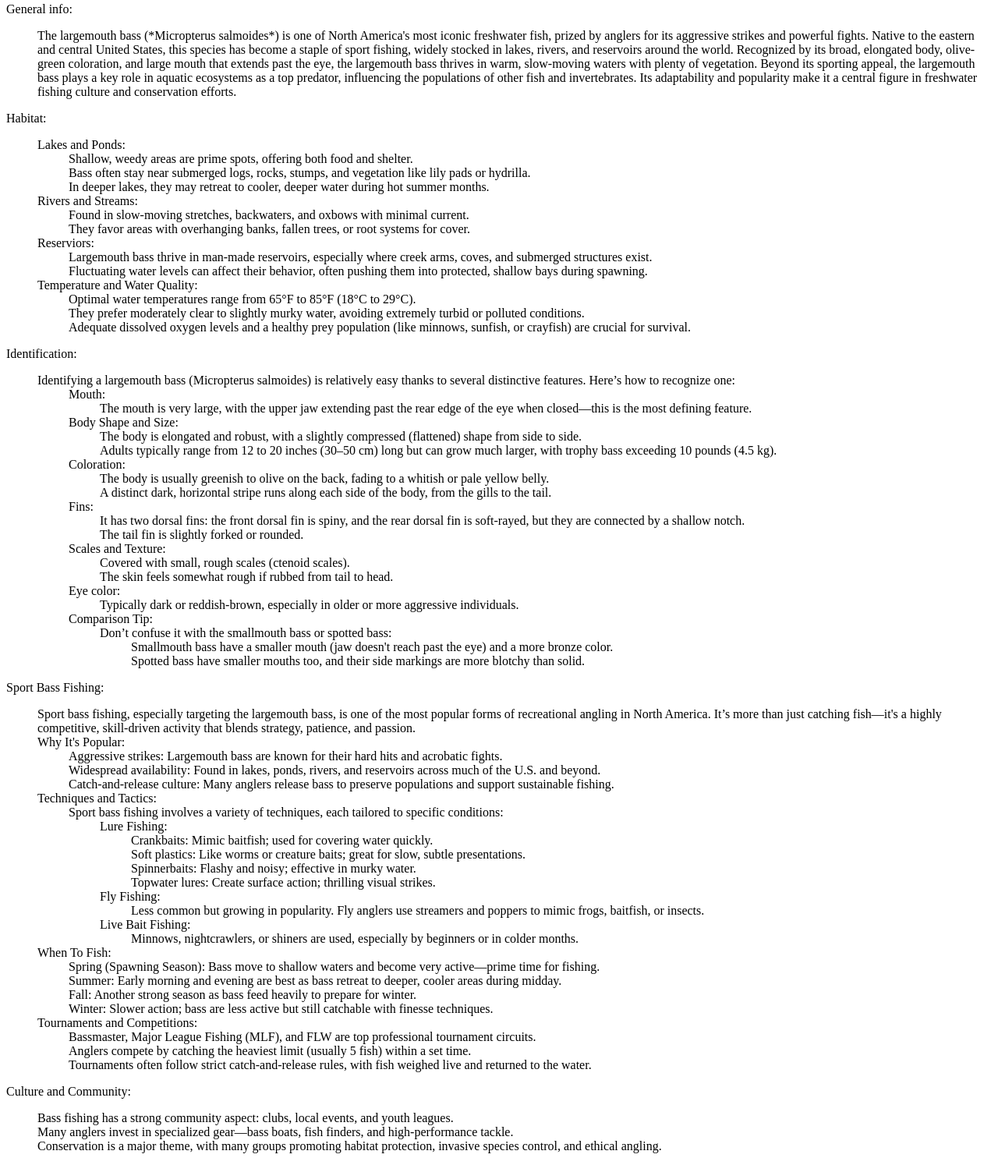
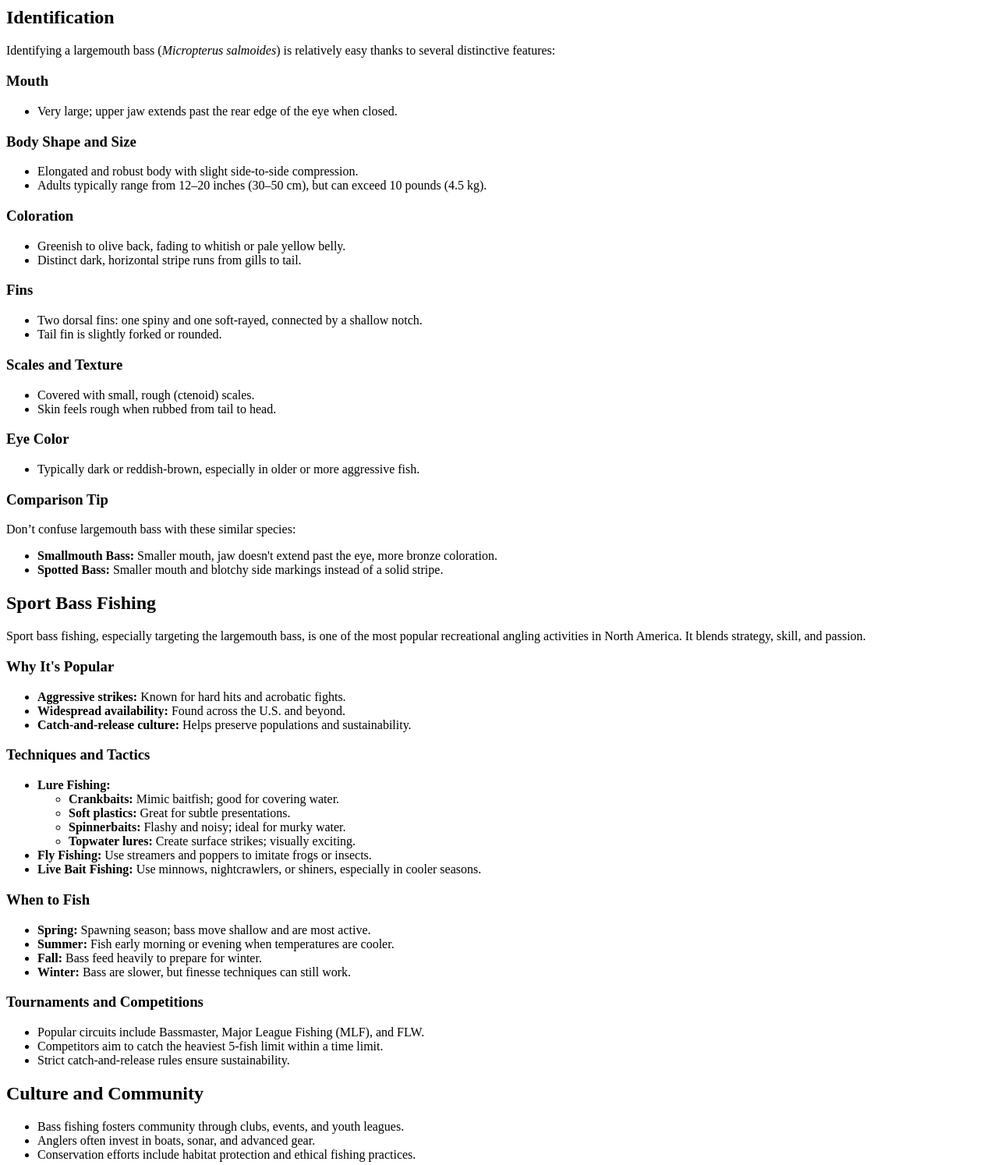
Before and after one commit to grd5217/testsite.github.io, a plain HTML site: page index.html in a window 1280 px wide. Shown: the part 729-2223 px from the top of the page at 78% size. Drawn offline with Linux system fonts and the light colour scheme.

Commit message:
Update index.html
gpt generation

```diff
--- a/index.html
+++ b/index.html
@@ -1,184 +1,160 @@
-<!doctype html>
-<html>
+<!DOCTYPE html>
+<html lang="en">
 <head>
-<meta charset="utf-8">
-<title>dreamweaver_test1</title>
+  <meta charset="UTF-8">
+  <title>Largemouth Bass</title>
 </head>
+<body>
 
-<body>
   <header>
-  <p>Largemouth Bass</p>
+    <h1>Largemouth Bass</h1>
   </header>
-<img src="file:///E|/website test/bass.jpg" width="474" height="678" alt=""/>
+
+  <figure>
+    <img src="images/bass.jpg" alt="Largemouth Bass" width="474" height="678">
+    <!-- Replace with correct relative image path -->
+  </figure>
+
   <main>
-	<header>General info:</header>
+
+    <!-- General Info -->
+    <section>
+      <h2>General Info</h2>
+      <p>The largemouth bass (<em>Micropterus salmoides</em>) is one of North America's most iconic freshwater fish, prized by anglers for its aggressive strikes and powerful fights. Native to the eastern and central United States, this species has become a staple of sport fishing, widely stocked in lakes, rivers, and reservoirs around the world.</p>
+      <p>Recognized by its broad, elongated body, olive-green coloration, and large mouth that extends past the eye, the largemouth bass thrives in warm, slow-moving waters with plenty of vegetation. Beyond its sporting appeal, the largemouth bass plays a key role in aquatic ecosystems as a top predator, influencing the populations of other fish and invertebrates.</p>
+    </section>
+
+    <!-- Habitat -->
+    <section>
+      <h2>Habitat</h2>
+
+      <h3>Lakes and Ponds</h3>
       <ul>
-		<section>The largemouth bass (*Micropterus salmoides*) is one of North America's most iconic freshwater fish, prized by anglers for its aggressive strikes and powerful fights. Native to the eastern and central United States, this species has become a staple of sport fishing, widely stocked in lakes, rivers, and reservoirs around the world. Recognized by its broad, elongated body, olive-green coloration, and large mouth that extends past the eye, the largemouth bass thrives in warm, slow-moving waters with plenty of vegetation. Beyond its sporting appeal, the largemouth bass plays a key role in aquatic ecosystems as a top predator, influencing the populations of other fish and invertebrates. Its adaptability and popularity make it a central figure in freshwater fishing culture and conservation efforts.</section>
+        <li>Shallow, weedy areas are prime spots, offering both food and shelter.</li>
+        <li>Bass often stay near submerged logs, rocks, stumps, and vegetation like lily pads or hydrilla.</li>
+        <li>In deeper lakes, they may retreat to cooler, deeper water during hot summer months.</li>
       </ul>
 
-
-	<header>Habitat:</header>
+      <h3>Rivers and Streams</h3>
       <ul>
-		<header>Lakes and Ponds:</header>
-		<ul>
-			<section>Shallow, weedy areas are prime spots, offering both food and shelter.</section>
-
-			<section>Bass often stay near submerged logs, rocks, stumps, and vegetation like lily pads or hydrilla.</section>
-
-			<section>In deeper lakes, they may retreat to cooler, deeper water during hot summer months.</section>
+        <li>Found in slow-moving stretches, backwaters, and oxbows with minimal current.</li>
+        <li>Favor areas with overhanging banks, fallen trees, or root systems for cover.</li>
       </ul>
 
-		<header>Rivers and Streams:</header>
+      <h3>Reservoirs</h3>
       <ul>
-			<section>Found in slow-moving stretches, backwaters, and oxbows with minimal current.</section>
-
-			<section>They favor areas with overhanging banks, fallen trees, or root systems for cover.</section>
+        <li>Thrive in man-made reservoirs, especially where creek arms, coves, and submerged structures exist.</li>
+        <li>Fluctuating water levels affect behavior, often pushing them into protected, shallow bays during spawning.</li>
       </ul>
 
-		<header>Reserviors:</header>
+      <h3>Temperature and Water Quality</h3>
       <ul>
-			<section>Largemouth bass thrive in man-made reservoirs, especially where creek arms, coves, and submerged structures exist.</section>
+        <li>Optimal temperatures: 65°F to 85°F (18°C to 29°C).</li>
+        <li>Prefer moderately clear to slightly murky water; avoid extremely turbid or polluted environments.</li>
+        <li>Require adequate dissolved oxygen levels and a healthy prey population.</li>
+      </ul>
+    </section>
 
-			<section>Fluctuating water levels can affect their behavior, often pushing them into protected, shallow bays during spawning.</section>
+    <!-- Identification -->
+    <section>
+      <h2>Identification</h2>
+      <p>Identifying a largemouth bass (<em>Micropterus salmoides</em>) is relatively easy thanks to several distinctive features:</p>
+
+      <h3>Mouth</h3>
+      <ul>
+        <li>Very large; upper jaw extends past the rear edge of the eye when closed.</li>
       </ul>
 
-		<header>Temperature and Water Quality:</header>
+      <h3>Body Shape and Size</h3>
       <ul>
-			<section>Optimal water temperatures range from 65°F to 85°F (18°C to 29°C).</section>
-
-			<section>They prefer moderately clear to slightly murky water, avoiding extremely turbid or polluted conditions.</section>
-
-			<section>Adequate dissolved oxygen levels and a healthy prey population (like minnows, sunfish, or crayfish) are crucial for survival.</section>
-		</ul>
+        <li>Elongated and robust body with slight side-to-side compression.</li>
+        <li>Adults typically range from 12–20 inches (30–50 cm), but can exceed 10 pounds (4.5 kg).</li>
       </ul>
 
-
-	<header>Identification:</header>
+      <h3>Coloration</h3>
       <ul>
-		<section>Identifying a largemouth bass (Micropterus salmoides) is relatively easy thanks to several distinctive features. Here’s how to recognize one:</section>
-
-		<ul>
-			<header>Mouth:</header>
-			<ul>
-				<section>The mouth is very large, with the upper jaw extending past the rear edge of the eye when closed—this is the most defining feature.</section>
+        <li>Greenish to olive back, fading to whitish or pale yellow belly.</li>
+        <li>Distinct dark, horizontal stripe runs from gills to tail.</li>
       </ul>
 
-			<header>Body Shape and Size:</header>
+      <h3>Fins</h3>
       <ul>
-				<section>The body is elongated and robust, with a slightly compressed (flattened) shape from side to side.</section>
-
-				<section>Adults typically range from 12 to 20 inches (30–50 cm) long but can grow much larger, with trophy bass exceeding 10 pounds (4.5 kg).</section>
+        <li>Two dorsal fins: one spiny and one soft-rayed, connected by a shallow notch.</li>
+        <li>Tail fin is slightly forked or rounded.</li>
       </ul>
 
-			<header>Coloration:</header>
+      <h3>Scales and Texture</h3>
       <ul>
-				<section>The body is usually greenish to olive on the back, fading to a whitish or pale yellow belly.</section>
-
-				<section>A distinct dark, horizontal stripe runs along each side of the body, from the gills to the tail.</section>
+        <li>Covered with small, rough (ctenoid) scales.</li>
+        <li>Skin feels rough when rubbed from tail to head.</li>
       </ul>
 
-			<header>Fins:</header>
+      <h3>Eye Color</h3>
       <ul>
-				<section>It has two dorsal fins: the front dorsal fin is spiny, and the rear dorsal fin is soft-rayed, but they are connected by a shallow notch.</section>
-
-				<section>The tail fin is slightly forked or rounded.</section>
+        <li>Typically dark or reddish-brown, especially in older or more aggressive fish.</li>
       </ul>
 
-			<header>Scales and Texture:</header>
+      <h3>Comparison Tip</h3>
+      <p>Don’t confuse largemouth bass with these similar species:</p>
       <ul>
-				<section>Covered with small, rough scales (ctenoid scales).</section>
+        <li><strong>Smallmouth Bass:</strong> Smaller mouth, jaw doesn't extend past the eye, more bronze coloration.</li>
+        <li><strong>Spotted Bass:</strong> Smaller mouth and blotchy side markings instead of a solid stripe.</li>
+      </ul>
+    </section>
 
-				<section>The skin feels somewhat rough if rubbed from tail to head.</section>
+    <!-- Sport Fishing -->
+    <section>
+      <h2>Sport Bass Fishing</h2>
+      <p>Sport bass fishing, especially targeting the largemouth bass, is one of the most popular recreational angling activities in North America. It blends strategy, skill, and passion.</p>
+
+      <h3>Why It's Popular</h3>
+      <ul>
+        <li><strong>Aggressive strikes:</strong> Known for hard hits and acrobatic fights.</li>
+        <li><strong>Widespread availability:</strong> Found across the U.S. and beyond.</li>
+        <li><strong>Catch-and-release culture:</strong> Helps preserve populations and sustainability.</li>
       </ul>
 
-			<header>Eye color:</header>
+      <h3>Techniques and Tactics</h3>
       <ul>
-				<section>Typically dark or reddish-brown, especially in older or more aggressive individuals.</section>
+        <li><strong>Lure Fishing:</strong>
+          <ul>
+            <li><strong>Crankbaits:</strong> Mimic baitfish; good for covering water.</li>
+            <li><strong>Soft plastics:</strong> Great for subtle presentations.</li>
+            <li><strong>Spinnerbaits:</strong> Flashy and noisy; ideal for murky water.</li>
+            <li><strong>Topwater lures:</strong> Create surface strikes; visually exciting.</li>
+          </ul>
+        </li>
+        <li><strong>Fly Fishing:</strong> Use streamers and poppers to imitate frogs or insects.</li>
+        <li><strong>Live Bait Fishing:</strong> Use minnows, nightcrawlers, or shiners, especially in cooler seasons.</li>
       </ul>
 
-			<header>Comparison Tip:</header>
+      <h3>When to Fish</h3>
       <ul>
-				<header>Don’t confuse it with the smallmouth bass or spotted bass:</header>
-				<ul>
-					<section>Smallmouth bass have a smaller mouth (jaw doesn't reach past the eye) and a more bronze color.</section>
-
-					<section>Spotted bass have smaller mouths too, and their side markings are more blotchy than solid.</section>
-				</ul>
-			</ul>
-		</ul>
+        <li><strong>Spring:</strong> Spawning season; bass move shallow and are most active.</li>
+        <li><strong>Summer:</strong> Fish early morning or evening when temperatures are cooler.</li>
+        <li><strong>Fall:</strong> Bass feed heavily to prepare for winter.</li>
+        <li><strong>Winter:</strong> Bass are slower, but finesse techniques can still work.</li>
       </ul>
 
+      <h3>Tournaments and Competitions</h3>
+      <ul>
+        <li>Popular circuits include Bassmaster, Major League Fishing (MLF), and FLW.</li>
+        <li>Competitors aim to catch the heaviest 5-fish limit within a time limit.</li>
+        <li>Strict catch-and-release rules ensure sustainability.</li>
+      </ul>
+    </section>
 
-	<header>Sport Bass Fishing:</header>
+    <!-- Culture and Community -->
+    <section>
+      <h2>Culture and Community</h2>
       <ul>
-		<section>Sport bass fishing, especially targeting the 	largemouth bass, is one of the most popular forms of recreational angling in North America. It’s more than just catching fish—it's a highly competitive, skill-driven activity that blends strategy, patience, and passion.</section>
+        <li>Bass fishing fosters community through clubs, events, and youth leagues.</li>
+        <li>Anglers often invest in boats, sonar, and advanced gear.</li>
+        <li>Conservation efforts include habitat protection and ethical fishing practices.</li>
+      </ul>
+    </section>
 
-		<header>Why It's Popular:</header>
-		<ul>
-			<section>Aggressive strikes: Largemouth bass are known for their hard hits and acrobatic fights.</section>
+  </main>
 
-			<section>Widespread availability: Found in lakes, ponds, rivers, and reservoirs across much of the U.S. and beyond.</section>
-
-			<section>Catch-and-release culture: Many anglers release bass to preserve populations and support sustainable fishing.</section>
-		</ul>
-
-		<header>Techniques and Tactics:</header>
-		<ul>
-			<section>Sport bass fishing involves a variety of techniques, each tailored to specific conditions:</section>
-			<ul>
-				<header>Lure Fishing:</header>
-				<ul>
-					<section>Crankbaits: Mimic baitfish; used for covering water quickly.</section>
-
-					<section>Soft plastics: Like worms or creature baits; great for slow, subtle presentations.</section>
-
-					<section>Spinnerbaits: Flashy and noisy; effective in murky water.</section>
-
-					<section>Topwater lures: Create surface action; thrilling visual strikes.</section>
-				</ul>
-
-				<header>Fly Fishing:</header>
-				<ul>
-					<section>Less common but growing in popularity. Fly anglers use streamers and poppers to mimic frogs, baitfish, or insects.</section>
-				</ul>
-
-				<header>Live Bait Fishing:</header>
-				<ul>
-					<section>Minnows, nightcrawlers, or shiners are used, especially by beginners or in colder months.</section>
-				</ul>
-			</ul>
-		</ul>
-
-		<header>When To Fish:</header>
-		<ul>
-			<section>Spring (Spawning Season): Bass move to shallow waters and become very active—prime time for fishing.</section>
-
-			<section>Summer: Early morning and evening are best as bass retreat to deeper, cooler areas during midday.</section>
-
-			<section>Fall: Another strong season as bass feed heavily to prepare for winter.</section>
-
-			<section>Winter: Slower action; bass are less active but still catchable with finesse techniques.</section>
-		</ul>
-
-		<header>Tournaments and Competitions:</header>
-		<ul>
-			<section>Bassmaster, Major League Fishing (MLF), and FLW are top professional tournament circuits.</section>
-
-			<section>Anglers compete by catching the heaviest limit (usually 5 fish) within a set time.</section>
-
-			<section>Tournaments often follow strict catch-and-release rules, with fish weighed live and returned to the water.</section>
-		</ul>
-	</ul>
-
-
-	<header>Culture and Community:</header>
-	<ul>
-		<section>Bass fishing has a strong community aspect: clubs, local events, and youth leagues.</section>
-
-		<section>Many anglers invest in specialized gear—bass boats, fish finders, and high-performance tackle.</section>
-
-		<section>Conservation is a major theme, with many groups promoting habitat protection, invasive species control, and ethical angling.</section>
-	</ul>
-</main>
 </body>
 </html>
```
Lines whose indentation alone changed are shown as unchanged.
